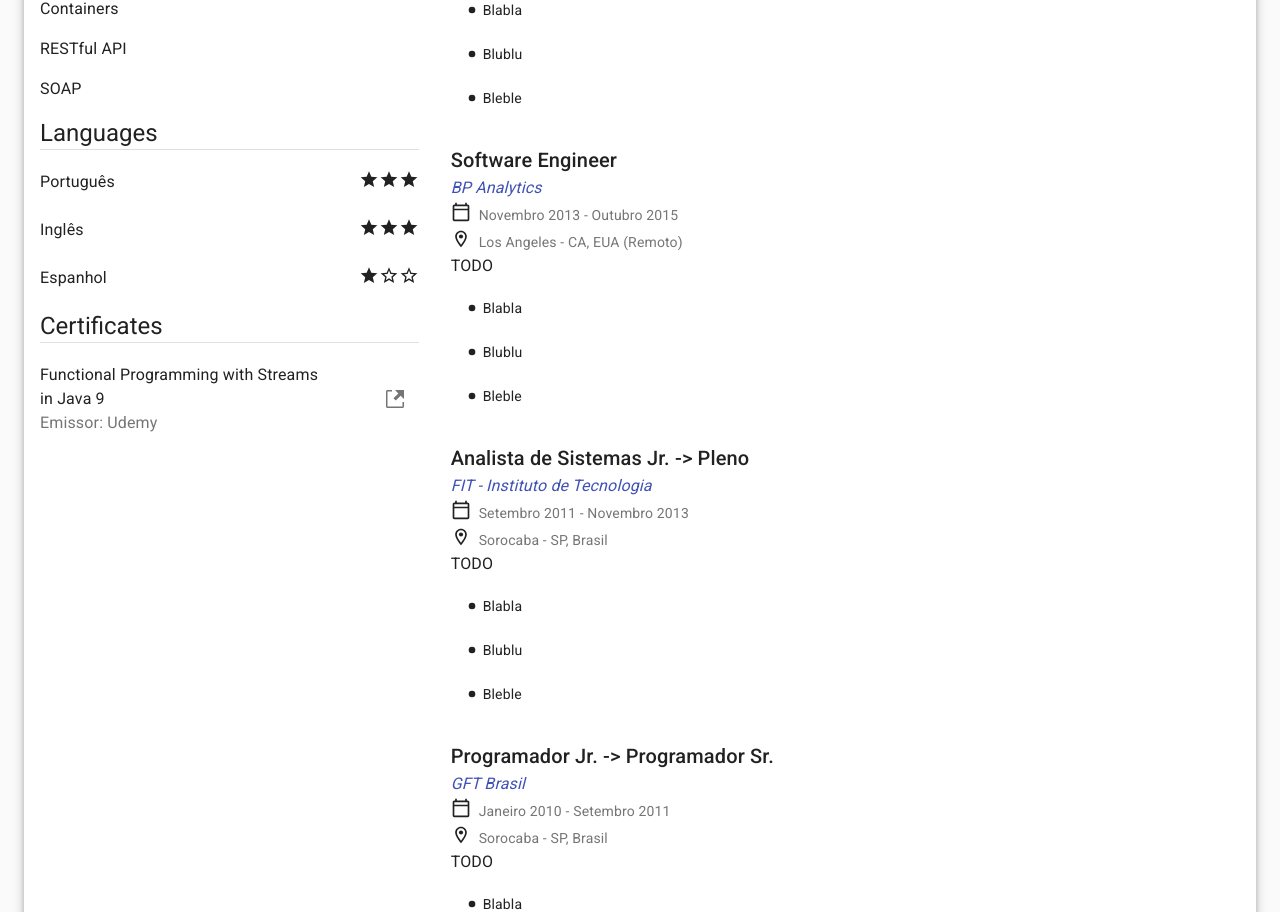
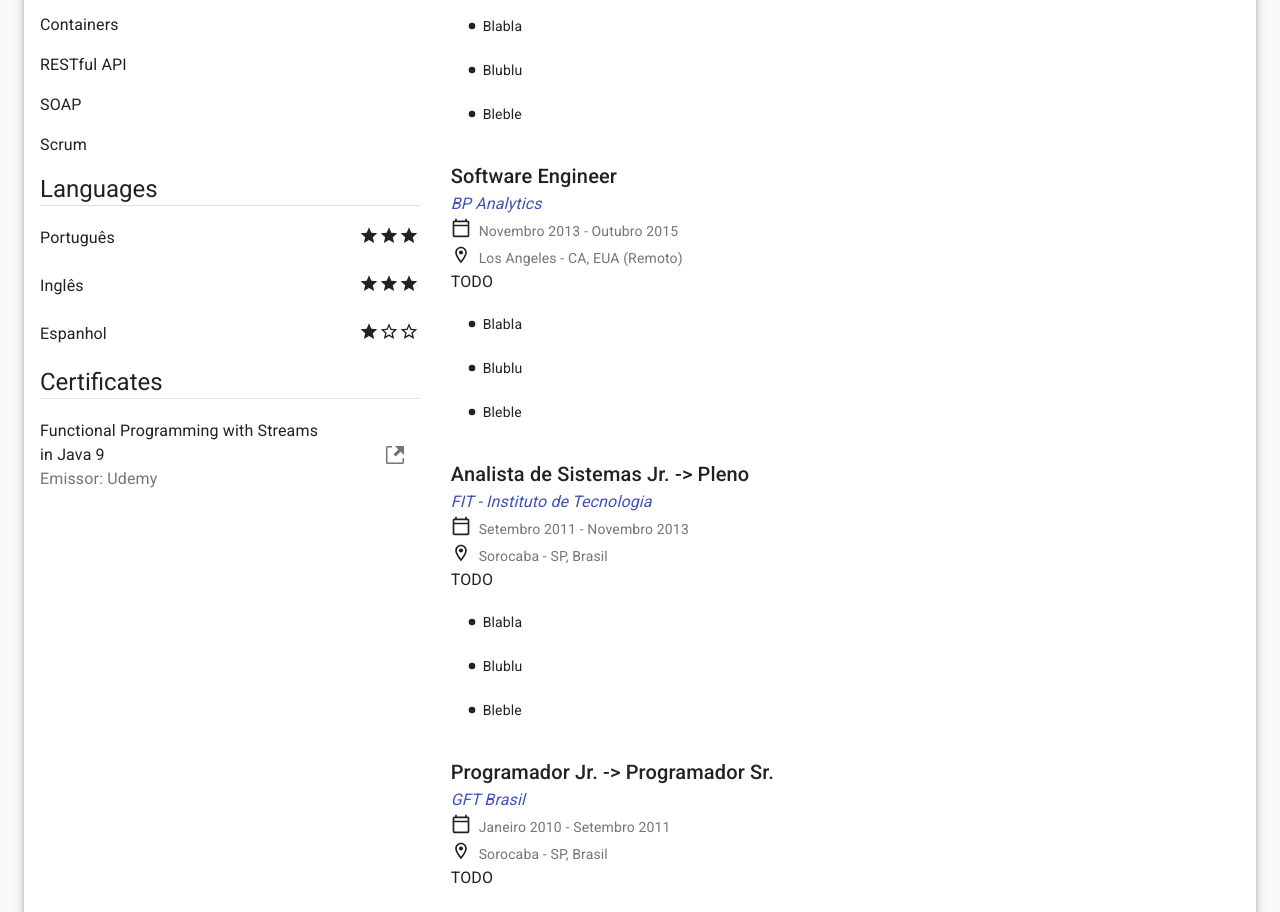
Before and after one commit to eduardopvm/react-cv, a React (Create React App) app: page / in a window 1280 px wide. Shown: the part 1657-2569 px from the top of the page. Built offline with nearby package versions, Linux system fonts and the light colour scheme.

Commit message:
super minor layout improvements

```diff
--- a/src/InfoPanel.js
+++ b/src/InfoPanel.js
@@ -3,7 +3,6 @@ import Box from "@material-ui/core/Box";
 import CardContent from "@material-ui/core/CardContent";
 import Grid from "@material-ui/core/Grid";
 import Link from "@material-ui/core/Link";
-import Divider from "@material-ui/core/Divider";
 import { makeStyles } from "@material-ui/core/styles";
 
 /* Icons */
@@ -46,11 +45,13 @@ export default function HeaderPanel(props) {
         <CardContent>
           <WebAssetOutlinedIcon display="inline" className={classes.root} />
           <Typography display="inline">Website</Typography>
+          {/* screen display */}
           <Box displayPrint="none">
             <Link href={props.contact.website} target="_blank" display="block">
               {props.contact.website}
             </Link>
           </Box>
+          {/* print display */}
           <Box display="none" displayPrint="block">
             <Typography color="textSecondary">
               {props.contact.website}
--- a/src/Layout.js
+++ b/src/Layout.js
@@ -11,6 +11,7 @@ import Header from "./Header";
 import Sidebar from "./Sidebar";
 import MainContent from "./MainContent";
 
+// TODO: refactor this
 const useStyles = makeStyles((theme) => ({
   small: {
     width: theme.spacing(7),
@@ -37,7 +38,7 @@ export default function Layout(props) {
       <Button onClick={handlePrint} variant="contained" color="primary" className={classes.button}>Imprimir CV</Button>
       <Paper elevation={5} component="main">
         {/* Full page grid container */}
-        <Grid container ref={componentRef}>
+        <Grid container ref={componentRef} style={{ paddingTop: "1rem"}}>
           <Grid container item xs={4}>
             <Grid container item justify="center" alignItems="center">
               <Avatar alt="Foto do Perfil" className={classes.large}>
--- a/src/data/cv_data_pt-br.json
+++ b/src/data/cv_data_pt-br.json
@@ -33,7 +33,8 @@
     "Cloud Computing",
     "Containers",
     "RESTful API",
-    "SOAP"
+    "SOAP",
+    "Scrum"
   ],
   "languague_skills": [
     { "name": "Português", "level": 3},
```
